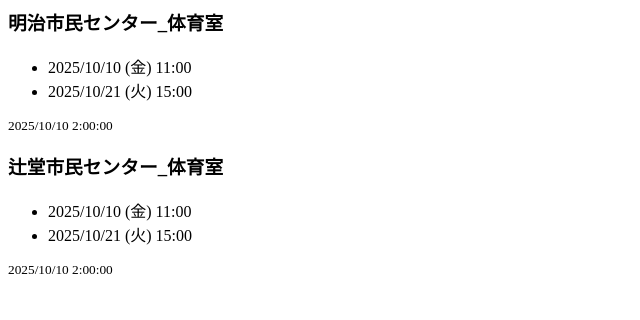
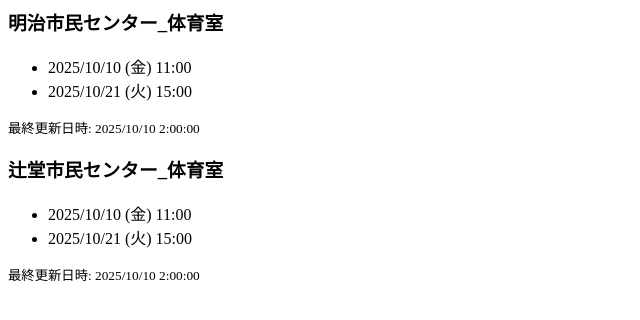
Before and after one commit to H1Gdev/ReservationChecker, a website: page docs/index.html in a window 1280 px wide. Shown: the whole page, without its empty margins (0-640 px from the left). Drawn offline with Linux system fonts and the light colour scheme.

Commit message:
Update format.

```diff
--- a/docs/index.html
+++ b/docs/index.html
@@ -45,7 +45,7 @@ window.onload = async () => {
 
       const lastUpdateDate = new Date(json.lastUpdate);
       const lastUpdate = document.createElement('div');
-      lastUpdate.innerHTML = `<small>${lastUpdateDate.toLocaleString('ja-JP')}</small>`;
+      lastUpdate.innerHTML = `<small>最終更新日時: ${lastUpdateDate.toLocaleString('ja-JP')}</small>`;
       p.appendChild(lastUpdate);
     } catch (e) {
       const error = document.createElement('div');
```
